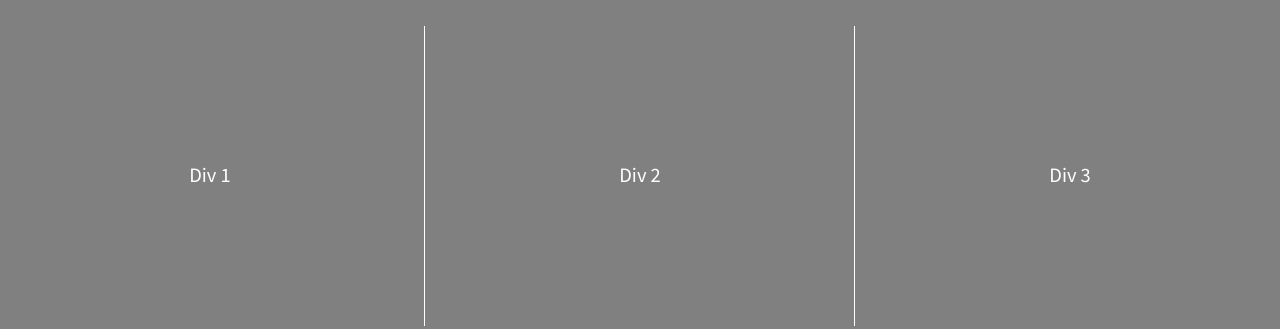
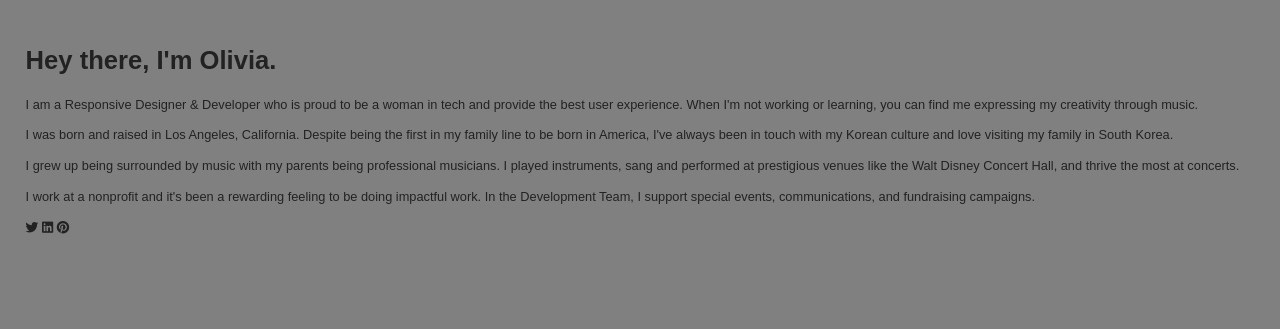
Before and after one commit to olee-dev/divs-flexbox, a plain HTML site: page index.html in a window 1280 px wide. Drawn offline with nearby package versions, Linux system fonts and the light colour scheme; a web font is replaced by a local one.

Commit message:
Finished site layout with Flexbox

```diff
--- a/index.html
+++ b/index.html
@@ -3,7 +3,7 @@
     <head>
         <meta charset="utf-8">
         <meta http-equiv="x-ua-compatible" content="ie=edge">
-        <title>Make me into a grid!</title>
+        <title>Hey there, I'm Olivia.</title>
         <meta name="description" content="">
         <meta name="viewport" content="width=device-width, initial-scale=1">
 
@@ -13,24 +13,40 @@
         <link rel="stylesheet" href="css/normalize.css">
         <link rel="stylesheet" href="css/main.css">
         <script src="js/vendor/modernizr-2.8.3.min.js"></script>
-        <link href='http://fonts.googleapis.com/css?family=Lora:700' rel='stylesheet' type='text/css'>
-        <link href='http://fonts.googleapis.com/css?family=Source+Sans+Pro:400,700' rel='stylesheet' type='text/css'>
+        <link href="https://fonts.googleapis.com/css2?family=Playfair+Display:ital@0;1&display=swap" rel="stylesheet">
+        <link rel="stylesheet" href="https://use.fontawesome.com/releases/v5.5.0/css/all.css" integrity="sha384-B4dIYHKNBt8Bc12p+WXckhzcICo0wtJAoU8YZTY5qE0Id1GSseTk6S+L3BlXeVIU" crossorigin="anonymous">
     </head>
     <body>
         <!--[if lt IE 8]>
             <p class="browserupgrade">You are using an <strong>outdated</strong> browser. Please <a href="http://browsehappy.com/">upgrade your browser</a> to improve your experience.</p>
         <![endif]-->
 
-        <section class="wrapper">
-            <div class="div-1">
-                Div 1
+
+        <section class="flex-container">
+            <header>
+                <h1>Hey there, I'm Olivia.</h1>
+            </header>
+            <main>
+                <p>I am a <span>Responsive Designer & Developer</span> who is proud to be a woman in tech and provide the best user experience.
+                When I'm not working or learning, you can find me expressing my creativity through music.</p>
+            </main>
+            <div id="div-1" class="flex-items">
+                <p>I was born and raised in Los Angeles, California. Despite being the first in my family line to be born in America,
+                I've always been in touch with my Korean culture and love visiting my family in South Korea.</p>
             </div>
-            <div class="div-2">
-                Div 2
+            <div id="div-2" class="flex-items">
+                <p>I grew up being surrounded by music with my parents being professional musicians. I played instruments,
+                sang and performed at prestigious venues like the Walt Disney Concert Hall, and thrive the most at concerts.</p>
             </div>
-            <div class="div-3">
-                Div 3
+            <div id="div-3" class="flex-items">
+                <p>I work at a nonprofit and it's been a rewarding feeling to be doing impactful work.
+                In the Development Team, I support special events, communications, and fundraising campaigns.</p>
             </div>
+            <footer>
+                <i class="fab fa-twitter"></i>
+                <i class="fab fa-linkedin"></i>
+                <i class="fab fa-pinterest"></i>
+            </footer>
         </section>
 
         <script src="https://ajax.googleapis.com/ajax/libs/jquery/1.11.3/jquery.min.js"></script>
```
